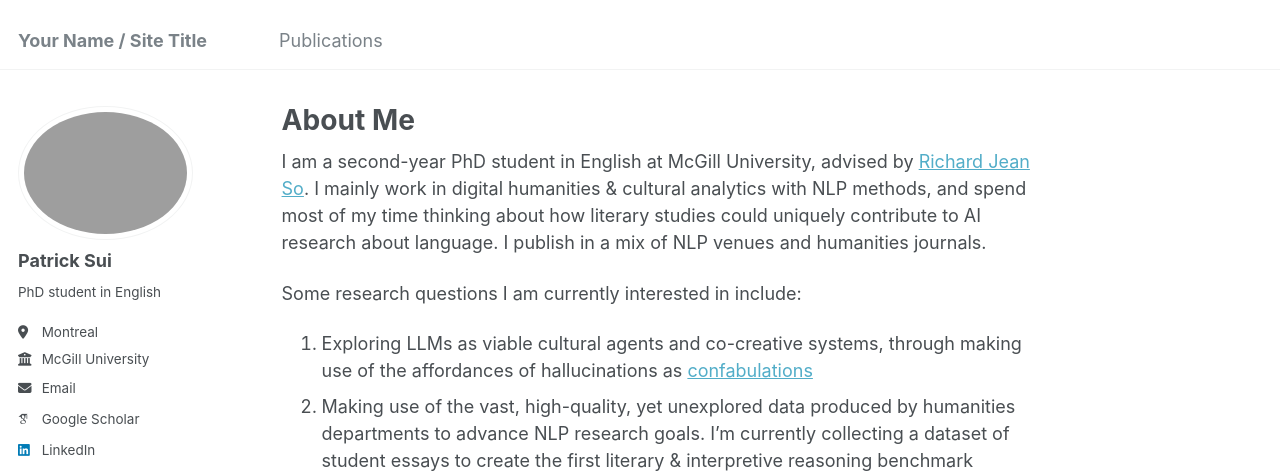
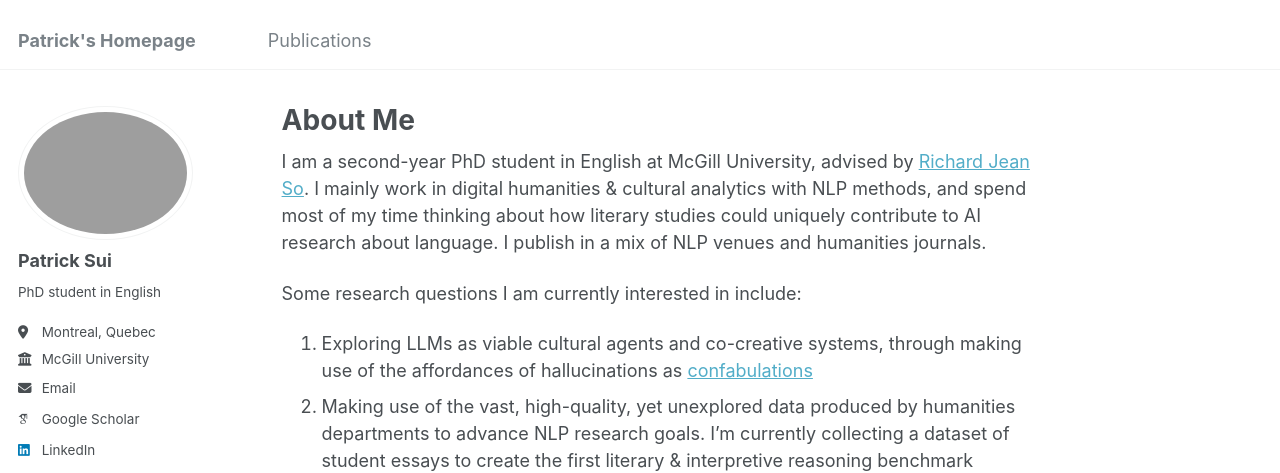
Before and after one commit to patrick-sui/patrick-sui, a Jekyll site: the page built from _pages/about.md, in a window 1280 px wide. Shown: the top 473 px of the page. Built offline with Jekyll 4.4.1, drawn with Linux system fonts in a browser that asks for light colours; some web fonts are replaced.

Commit message:
Update _config.yml

```diff
--- a/_config.yml
+++ b/_config.yml
@@ -8,7 +8,7 @@
 
 # Basic Site Settings
 locale                   : "en-US"
-title                    : "Your Name / Site Title"
+title                    : "Patrick's Homepage"
 title_separator          : "-"
 name                     : &name "Patrick Sui"
 description              : &description "personal description"
@@ -25,7 +25,7 @@ author:
   name             : "Patrick Sui"
   pronouns         : # example: "she/her"
   bio              : "PhD student in English"
-  location         : "Montreal"
+  location         : "Montreal, Quebec"
   employer         : "McGill University"
   uri              : # URL
   email            : "peiqi.sui@mail.mcgill.ca"
```
